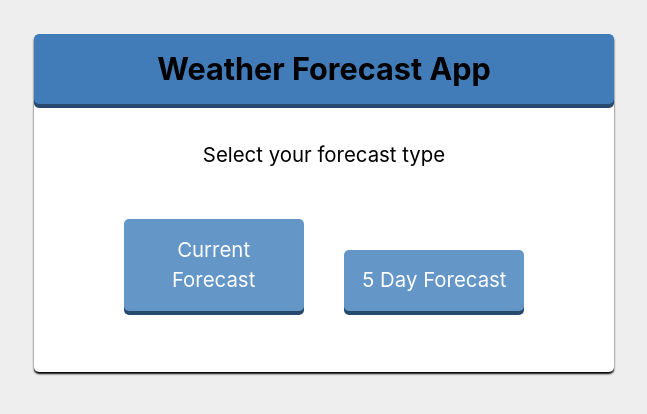
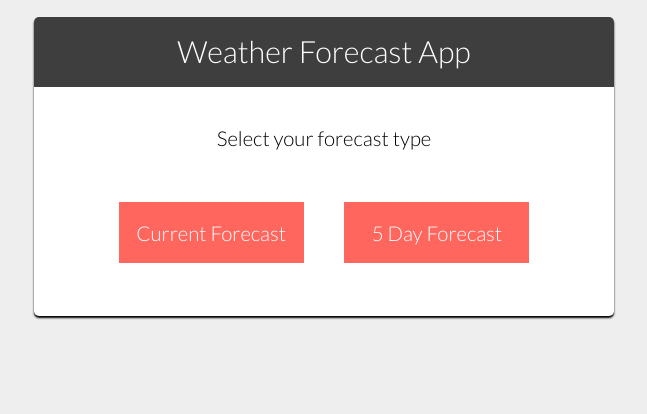
Before and after one commit to bushers/weather-app, a React app: page / in a window 1280 px wide. Shown: the top 414 px of the page, without its empty margins (316-963 px from the left). Built offline with nearby package versions, Linux system fonts and the light colour scheme.

Commit message:
updates styles

```diff
--- a/src/components/App.js
+++ b/src/components/App.js
@@ -79,18 +79,18 @@
   wrapper: {
     backgroundColor: '#fff',
     maxWidth: '580px',
-    margin: '2em auto',
-    padding: '0 0 2em 0',
+    margin: 'auto',
+    padding: '0 0 1.5em 0',
     textAlign: 'center',
     borderRadius: '5px',
     boxShadow: '0 2px 2px #000'
   },
   title: {
-    backgroundColor: '#417cb8',
+    backgroundColor: '#3E3E3E',
+    color: '#fff',
+    borderRadius: '5px 5px 0 0',
     padding: '0.5em 0',
-    borderRadius: '5px',
     fontSize: '1.8em',
-    boxShadow: '0 4px #27496d',
-    fontWeight: 'bold'
+    fontWeight: 'normal'
   }
 })
--- a/src/components/ForecastDisplay.js
+++ b/src/components/ForecastDisplay.js
@@ -30,7 +30,7 @@
 
 const styles = StyleSheet.create({
   wrapper: {
-    padding: '1em 0'
+    padding: '1em'
   },
   text: {
     margin: '1em 0'
--- a/src/components/Input.js
+++ b/src/components/Input.js
@@ -37,20 +37,22 @@
     margin: '1em 0'
   },
   textBox: {
-    borderRadius: '5px',
-    padding: '0.5em 1em'
+    padding: '0.4em 1em',
+    backgroundColor: '#efefef'
   },
   btn: {
     padding: '0.5em 1em',
     margin: '0 1em',
-    borderRadius: '4px',
     color: '#fff',
     border: 'none',
-    backgroundColor: '#6496c8',
-    boxShadow: '0 2px #27496d',
+    backgroundColor: '#FF665E',
     ':hover': {
-      backgroundColor: '#417cb8',
+      backgroundColor: '#e64d45',
       cursor: 'pointer'
+    },
+    ':active': {
+      backgroundColor: '#cc332b',
+      transform: 'translateY(2px)'
     }
   }
 })
--- a/src/components/SelectForecast.js
+++ b/src/components/SelectForecast.js
@@ -54,23 +54,20 @@
     margin: '1em 0 2em 0'
   },
   btn: {
-    width: '180px',
+    width: '185px',
     padding: '.75em',
     margin: '0.5em 1em',
-    borderRadius: '5px',
     fontSize: '1.2em',
     color: '#fff',
     border: 'none',
-    backgroundColor: '#6496c8',
-    boxShadow: '0 4px #27496d',
+    backgroundColor: '#FF665E',
     ':hover': {
-      backgroundColor: '#417cb8',
+      backgroundColor: '#e64d45',
       cursor: 'pointer'
     },
     ':active': {
-      backgroundColor: '#417cb8',
-      boxShadow: '0 0 #27496d',
-      transform: 'translateY(5px)'
+      backgroundColor: '#cc332b',
+      transform: 'translateY(2px)'
     }
   }
 })
--- a/src/styles/style.css
+++ b/src/styles/style.css
@@ -1,3 +1,4 @@
+@import url('https://fonts.googleapis.com/css?family=Lato:300');
 *, *:after, *:before { box-sizing: border-box; }
 html, body, div, article, aside, canvas, figure, figcaption, footer, header,
 main, nav, section, audio, video h1, h2, h3, h4, h5, h6, p, blockquote, pre, a,
@@ -44,7 +45,7 @@
 .container:after { content: ''; display: table; clear: both; }
 .no-scrollbar::-webkit-scrollbar,
 .leaflet-control-attribution a { display: none; }
-body { font-size: 17px; background-color: #eee; }
+body { font-size: 17px; font-family: 'Lato', sans-serif; background-color: #eee; padding: 1em; }
 h3 { font-size: 1.2em; }
 
 /******************************
```
